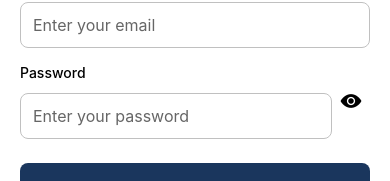
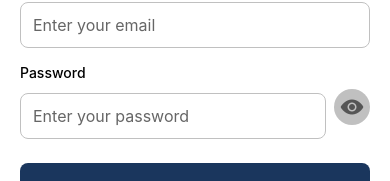
Before and after one commit to Syed-FarooqGiga/gigabhai-frontend, a React Native app: screen /Auth in a window 390 px wide. Shown: the part 315-496 px from the top of the page. Built offline with nearby package versions, Linux system fonts and the light colour scheme; no server answers.

Commit message:
Update EmailAuthScreen.tsx

```diff
--- a/src/screens/EmailAuthScreen.tsx
+++ b/src/screens/EmailAuthScreen.tsx
@@ -216,12 +216,25 @@ const EmailAuthScreen = ({ onSuccess }: EmailAuthScreenProps) => {
                 secureTextEntry={!showPassword}
                 editable={!loading}
               />
-              <TouchableOpacity onPress={() => setShowPassword(!showPassword)} accessibilityLabel={showPassword ? 'Hide password' : 'Show password'}>
+              <TouchableOpacity
+                onPress={() => setShowPassword(!showPassword)}
+                accessibilityLabel={showPassword ? 'Hide password' : 'Show password'}
+                style={{
+                  marginLeft: 8,
+                  width: 36,
+                  height: 36,
+                  borderRadius: 18,
+                  backgroundColor: colors.inputBorder,
+                  alignItems: 'center',
+                  justifyContent: 'center',
+                }}
+                hitSlop={{ top: 8, bottom: 8, left: 8, right: 8 }}
+                activeOpacity={0.7}
+              >
                 <Ionicons
                   name={showPassword ? 'eye-off' : 'eye'}
-                  size={22}
-                  color={colors.text}
-                  style={{ paddingHorizontal: 8 }}
+                  size={24}
+                  color={colors.text === '#fff' ? '#222' : '#555'}
                 />
               </TouchableOpacity>
             </View>
```
